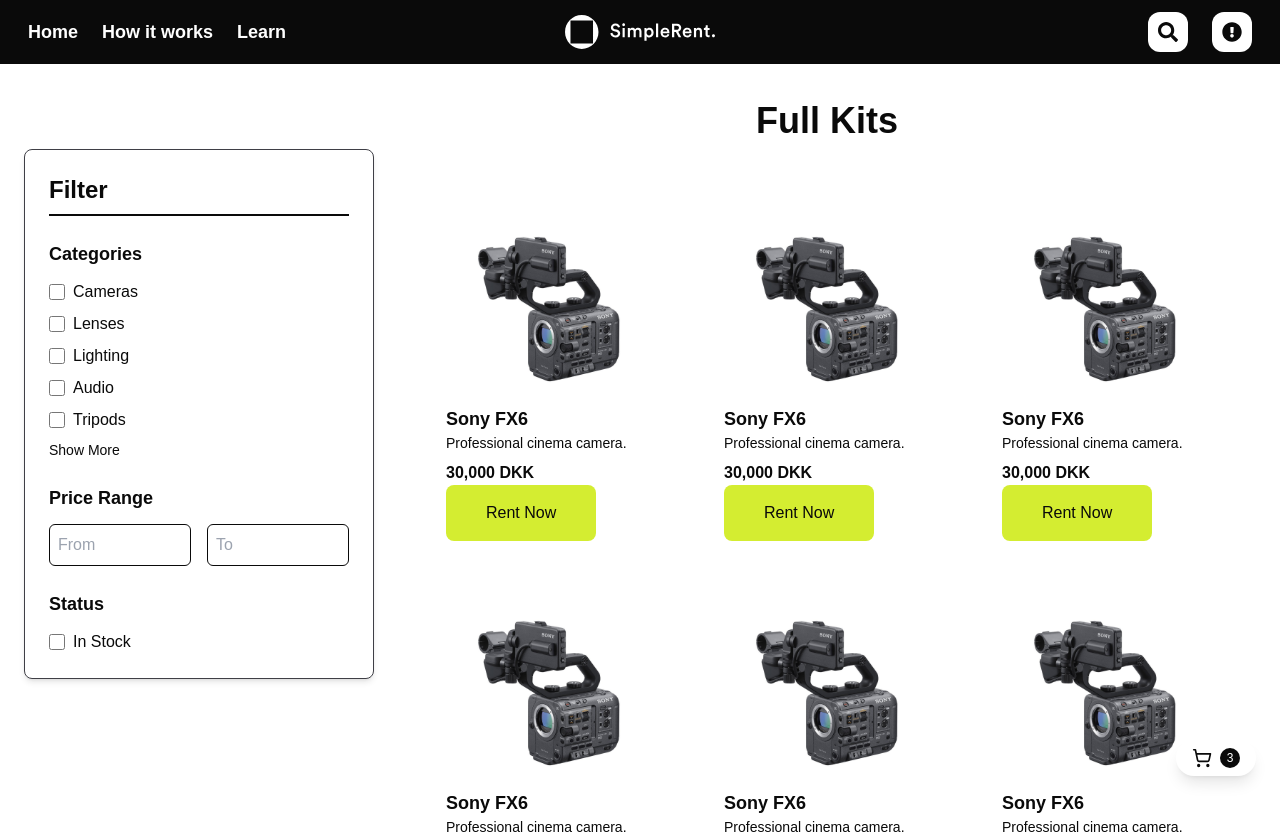
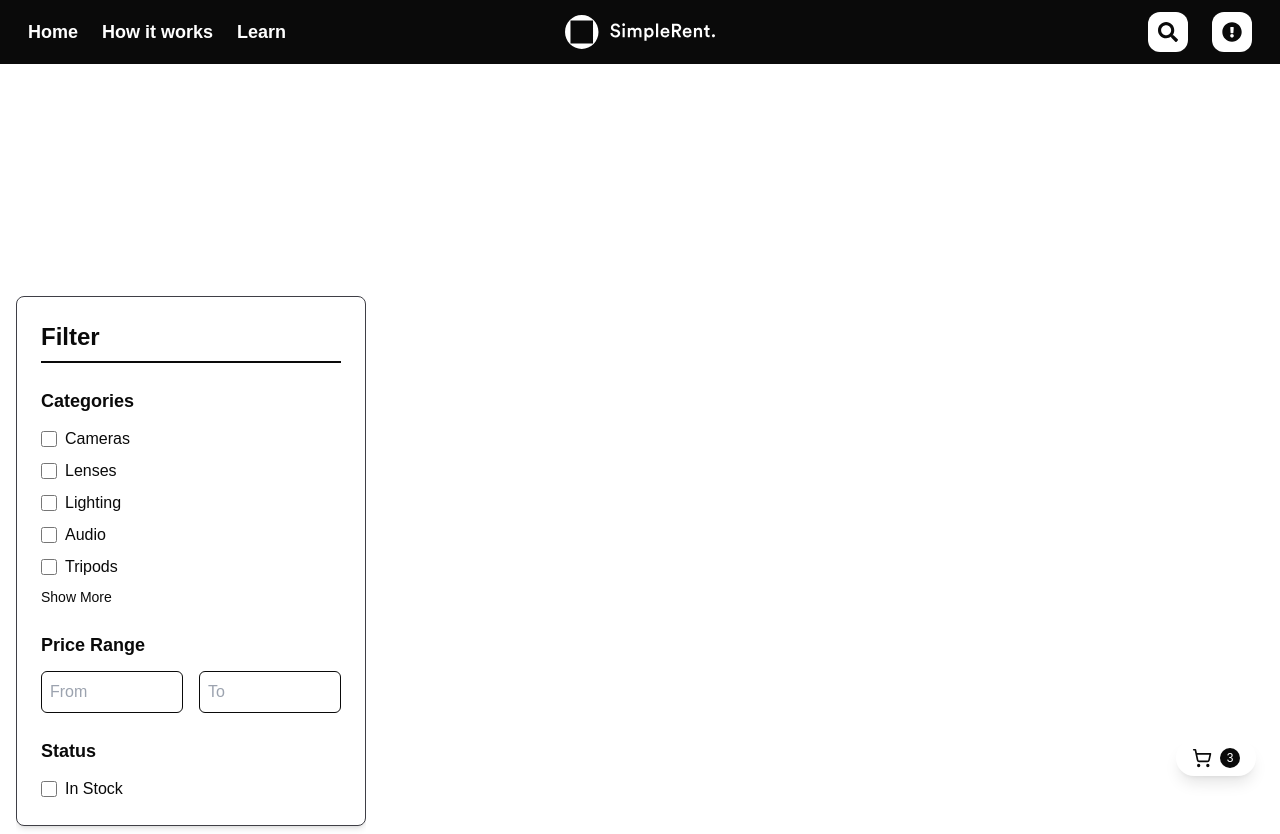
Before and after one commit to vabr0002/simplerent_new, a Next.js app: page /pages/products in a window 1280 px wide. Shown: the top 834 px of the page. Built offline with nearby package versions, Linux system fonts and the light colour scheme.

Commit message:
Page edit

```diff
--- a/src/app/pages/products/page.js
+++ b/src/app/pages/products/page.js
@@ -1,52 +1,32 @@
 "use client";
-import Image from "next/image";
-import KitCard from "@/components/kitCard/KitCard";
-import ProductCard from "@/components/productCard/ProductCard";
-import Filter from "@/components/FilterFunction/Filter";
+import React from 'react';
+import Filter from '@/components/FilterFunction/Filter';
+import ProductCard from '@/components/ProductCard/ProductCard';
 
-export default function Home() {
-  const productTemplate = {
-    title: "Sony FX6",
-    description: "Professional cinema camera.",
-    price: "30,000 DKK",
-    buttonText: "Rent Now",
-    buttonLink: "/products/sony-fx6",
-    imageSrc: "/img/sony_fx6.jpg"
-  };
+export default function ProductPage() {
+  return (
+    <div className="bg-white min-h-screen w-full">
+      <main className="container mx-auto px-4 py-8 bg-white">
+        <div className="flex flex-col md:flex-row gap-6">
+          {/* Filter Column - Making it sticky */}
+          <aside className="md:w-[350px] flex-shrink-0 sticky top-0 h-screen overflow-auto pt-[200px]">
+            <Filter />
+          </aside>
 
-  const products = Array(12).fill(productTemplate);
+          {/* Products Grid Column (Flexible Width) */}
+          <div className="flex-grow">
 
-  return (
-    <div className="flex flex-col md:flex-row gap-6 px-6 min-h-screen bg-white -mt-[75px]">
-      {/* Filter Column (Fixed Width, Sticky) */}
-      <div className="md:w-[350px] flex-shrink-0 mt-40 md:sticky md:top-0 z-10">
-        <Filter />
-      </div>
+            {/* Product Grid - 4 cards per row on desktop, responsive on smaller screens */}
+            <div className="grid grid-cols-1 sm:grid-cols-2 lg:grid-cols-3 xl:grid-cols-4 gap-4">
 
-      {/* Product Section (Flexible Width with Centered Title) */}
-      <div className="flex-1 flex flex-col items-center">
-        <h1 className="text-black text-4xl font-bold  mb-10 sticky top-0 z-20 mt-top-spacing">
-          Full Kits
-        </h1>
-        <div className="grid grid-cols-1 sm:grid-cols-2 md:grid-cols-3 gap-10 p-8 place-items-center max-w-4xl mb-20">
-          {products.map((product, index) => (
-            <ProductCard
-              key={index}
-              title={product.title}
-              description={product.description}
-              price={product.price}
-              buttonText={product.buttonText}
-              buttonLink={product.buttonLink}
-              imageSrc={product.imageSrc}
-              className="text-black bg-white"
-              bgColor="bg-white"
-              buttonBgColor="bg-lime"
-              buttonTextColor="text-black"
-              gapClass="gap-4"
-            />
-          ))}
+
+
+            </div>
+
+            {/* Pagination component could go here */}
+          </div>
         </div>
-      </div>
+      </main>
     </div>
   );
 }
```
